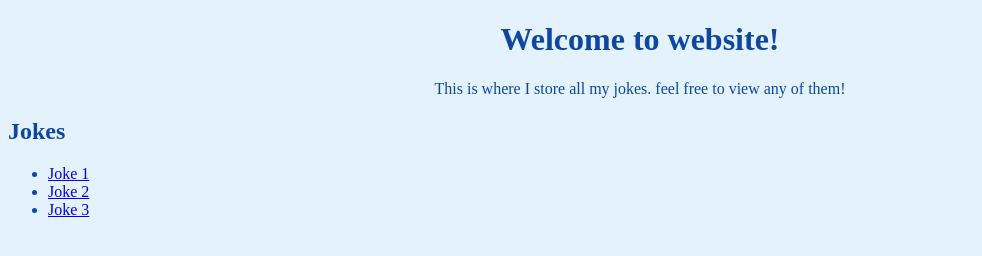
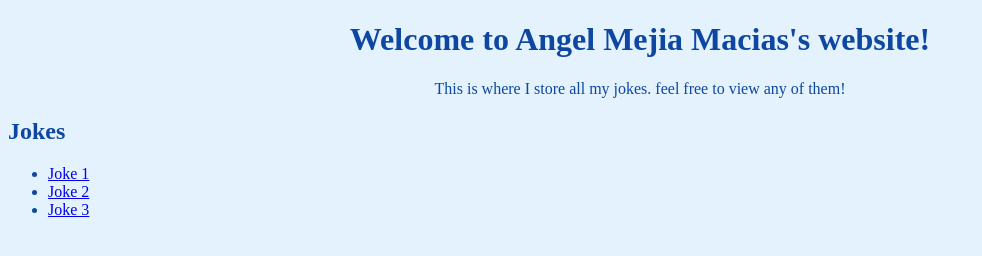
Before and after one commit to J506ak/final-website, a plain HTML site: page Index.html in a window 1280 px wide. Shown: the whole page, without its empty margins (0-982 px from the left). Drawn offline with Linux system fonts and the light colour scheme.

Commit message:
Index.html was changed for demo

```diff
--- a/Index.html
+++ b/Index.html
@@ -10,7 +10,7 @@
     </style>
 </head>
 <body>
-    <h1>Welcome to website!</h1>
+    <h1>Welcome to Angel Mejia Macias's website!</h1>
     <p> This is where I store all my jokes. feel free to view any of them!</p>
     <h2>Jokes</H2>
     <ul><li><a href="joke1.html">Joke 1</a></li>
```
